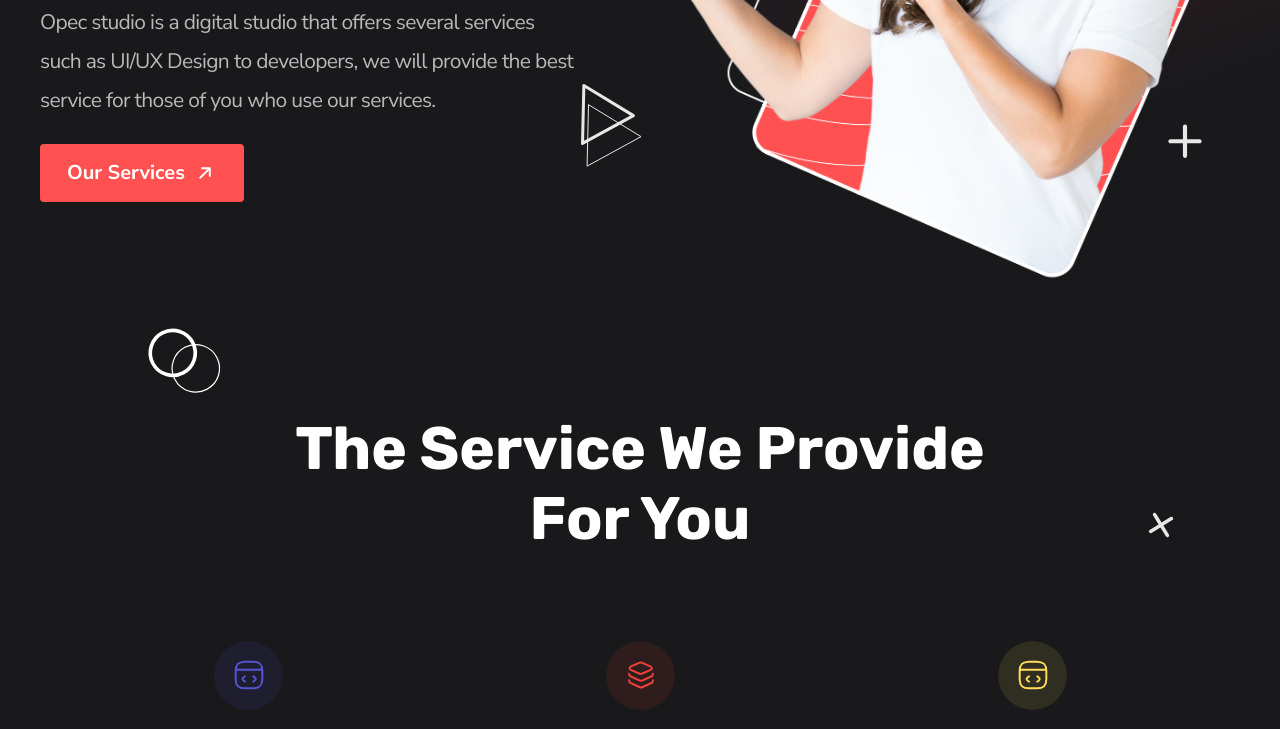
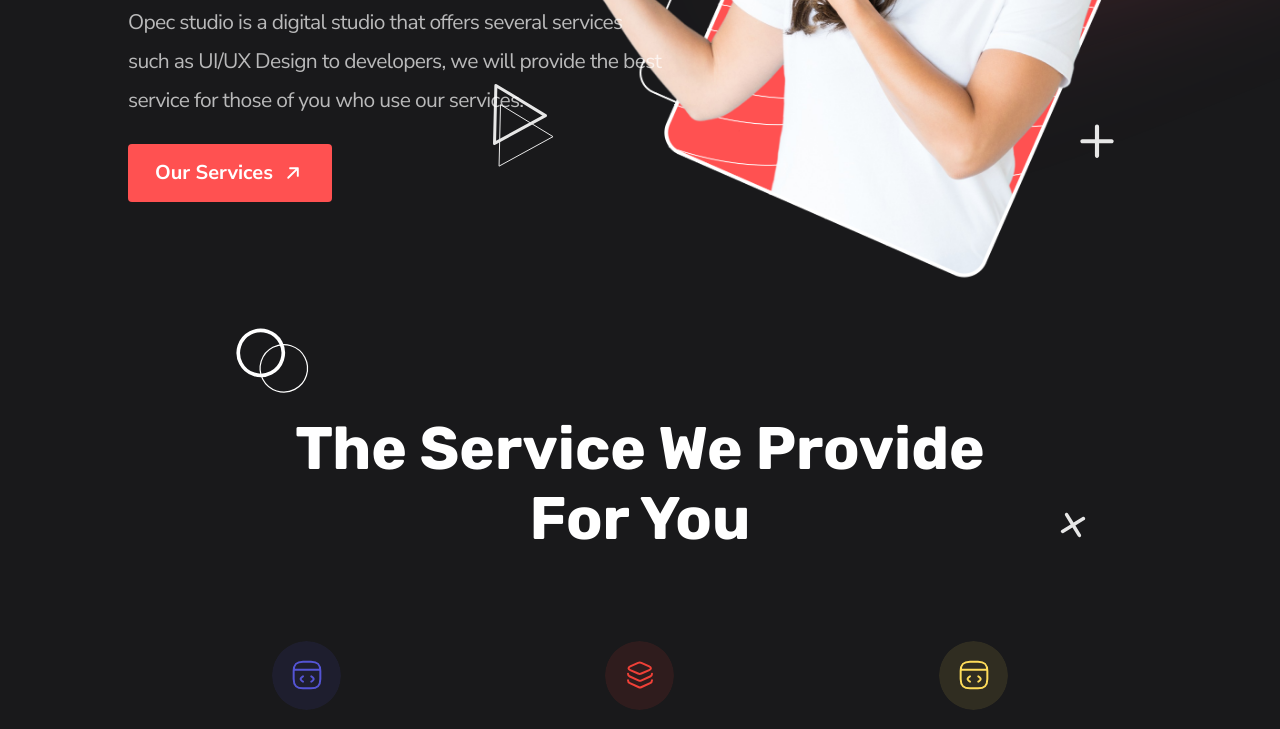
Before and after one commit to emonsingha209/frontend-task-SJI, a plain HTML site: page index.html in a window 1280 px wide. Shown: the part 468-1197 px from the top of the page. Drawn offline with Linux system fonts and the light colour scheme.

Commit message:
container responsive

```diff
--- a/assets/css/styles.css
+++ b/assets/css/styles.css
@@ -18,6 +18,12 @@ body {
 .container {
   max-width: 1200px;
   margin: 0 auto;
+}
+@media only screen and (max-width: 1280px) {
+  .container {
+    max-width: 1024px;
+    margin: 0 auto;
+  }
 }
 .header a {
   display: grid;
@@ -768,7 +774,8 @@ section {
     overflow: hidden;
   }
   .portfolio-title h3,
-  .services .services-title, .testimonial-title h3  {
+  .services .services-title,
+  .testimonial-title h3 {
     font-family: Rubik;
     font-size: 36px;
     font-weight: 700;
@@ -879,7 +886,7 @@ section {
     top: 40px;
     right: 20px;
   }
-  .service-card-content h3{
+  .service-card-content h3 {
     font-family: Nunito Sans;
     font-size: 24px;
     font-weight: 600;
```
